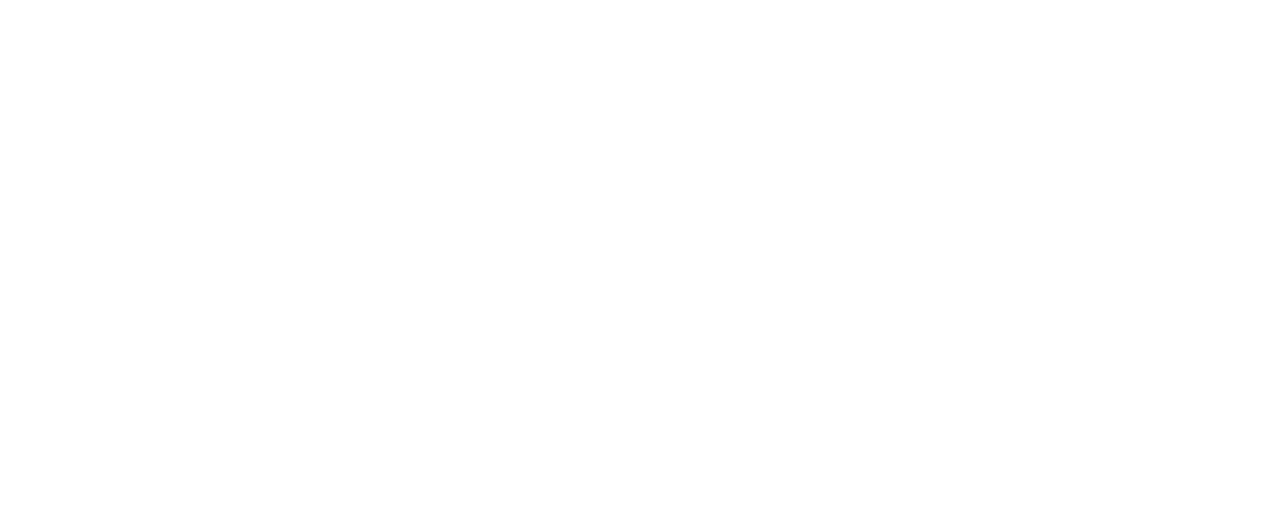
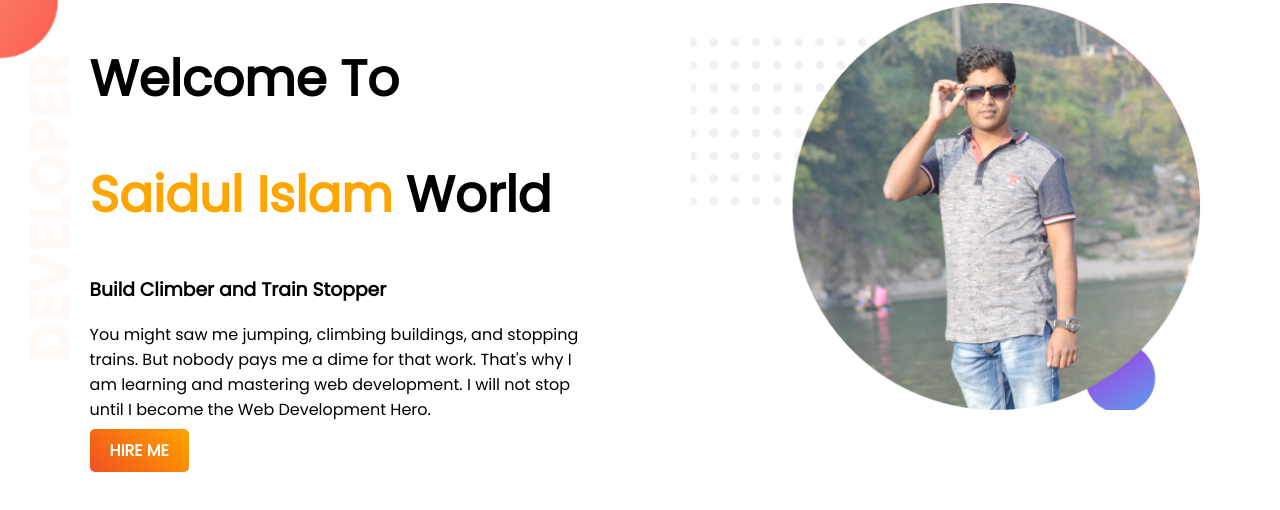
Before and after one commit to saidul9009/developer-portfolio, a plain HTML site: page index.html in a window 1280 px wide. Drawn offline with Linux system fonts and the light colour scheme.

Commit message:
top banner creat

```diff
--- a/index.html
+++ b/index.html
@@ -5,8 +5,23 @@
   <meta http-equiv="X-UA-Compatible" content="IE=edge">
   <meta name="viewport" content="width=device-width, initial-scale=1.0">
   <title>Saidul Portfolio</title>
+  <link rel="preconnect" href="https://fonts.googleapis.com">
+  <link rel="preconnect" href="https://fonts.gstatic.com" crossorigin>
+  <link href="https://fonts.googleapis.com/css2?family=Oswald&family=Poppins&display=swap" rel="stylesheet">
+  <link rel="stylesheet" href="style.css">
 </head>
 <body>
-
+ <section class="top_banner">
+    <div class="half_width">
+      <h1>Welcome To</h1>
+      <h1><span>Saidul Islam</span> World</h1>
+      <h3>Build Climber and Train Stopper</h3>
+      <p>You might saw me jumping, climbing buildings, and stopping trains. But nobody pays me a dime for that work. That's why I am learning and mastering web development. I will not stop until I become the Web Development Hero.</p>
+      <a class="anchor_button" target="_blank" href="https://www.linkedin.com/company/programminghero/">HIRE ME</a>
+    </div>
+    <div class="half_width">
+      <img src="images/saidul3.png" alt="">
+    </div>
+ </section>
 </body>
 </html>
--- a/style.css
+++ b/style.css
@@ -0,0 +1,41 @@
+/* ==========================
+      common-css
+============================== */
+body{
+  font-family: 'Oswald', sans-serif;
+font-family: 'Poppins', sans-serif;
+margin: 0;
+}
+section{
+height:500px;
+}
+/* ====================
+      first_banner
+==================== */
+.top_banner{
+background-image: url(images/top-banner.png);
+background-repeat: no-repeat;
+}
+h1{
+  font-size:50px;
+}
+span{
+  color:orange;
+}
+.half_width{
+  width:40%;
+  float:left;
+  margin-left:5%;
+  padding-left: 2%;
+}
+.half_width img{
+  width:100%;
+}
+.anchor_button{
+  text-decoration: none;
+ padding:10px 20px;
+  background-image: linear-gradient(45deg, rgb(241, 80, 31),orange);
+  color:white;
+  font-weight:bold;
+  border-radius:5px;
+}
```
Also changed, not shown: images/dream-bg.png (added), images/exp-bg.png (added), images/saidul 11.png (added), images/saidul3.png (added), images/top-banner.png (added).
